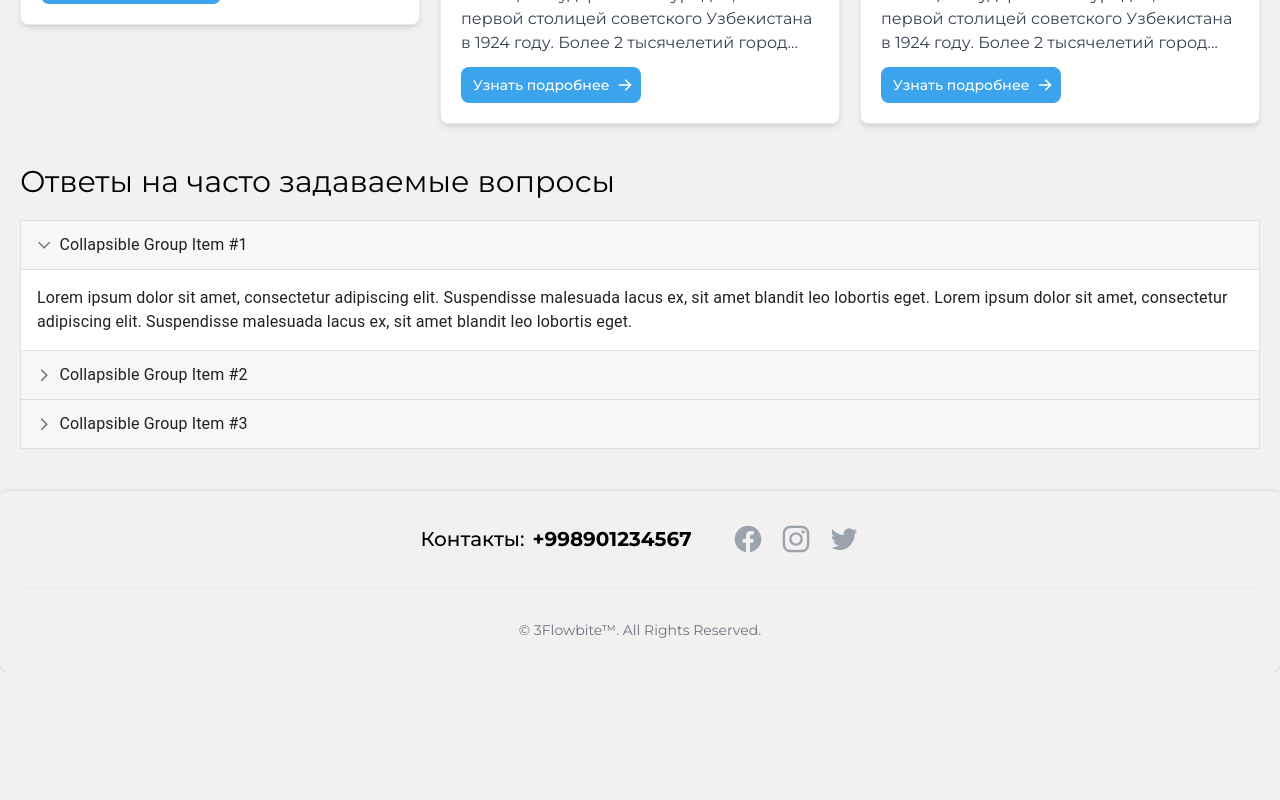
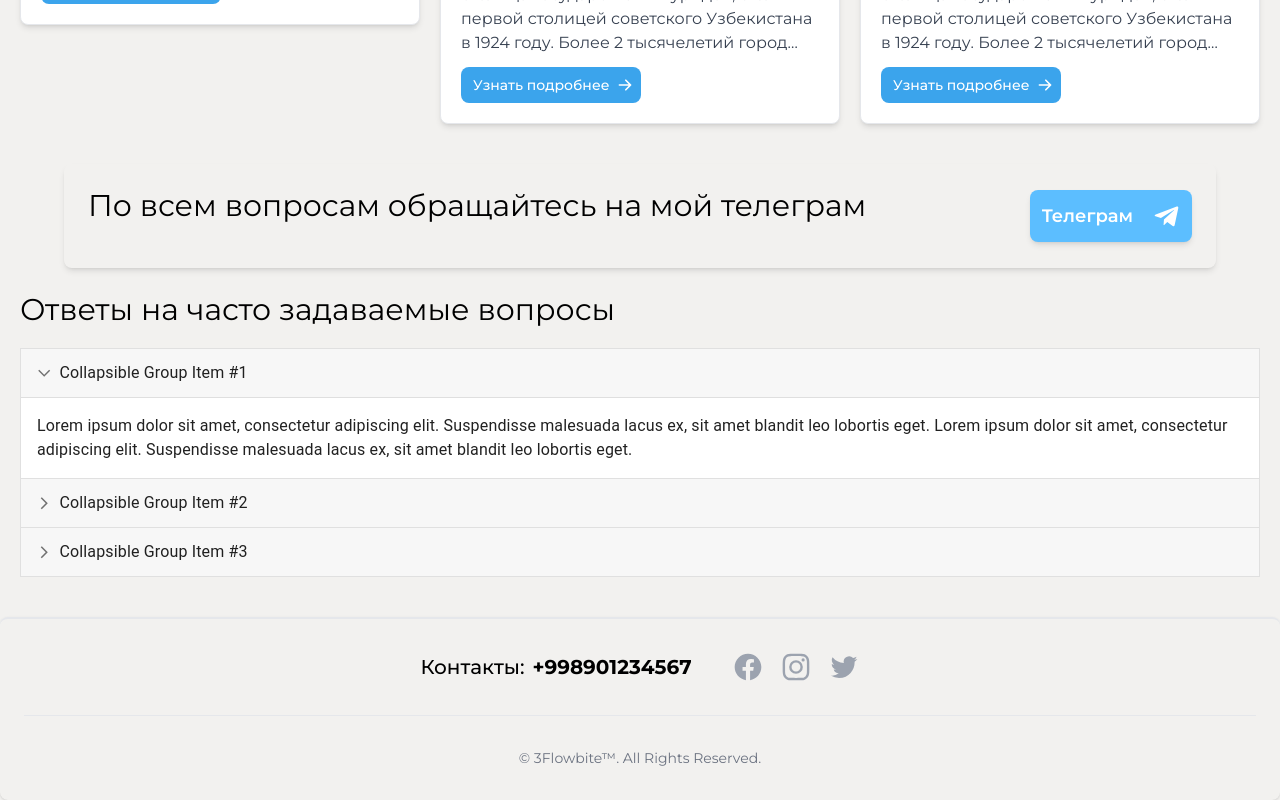
Before and after one commit to djurakulov14/travel-guide, a React (Create React App) app: page / in a window 1280 px wide. Shown: the part 2270-3070 px from the top of the page. Before the commit the page ends 2942 px from the top, so only its background shows below. Built offline with nearby package versions, Linux system fonts and the light colour scheme.

Commit message:
add:ToTelegram block

```diff
--- a/src/pages/HomePage.jsx
+++ b/src/pages/HomePage.jsx
@@ -6,7 +6,7 @@ import user from '../resources/grandpa.jpeg'
 import 'aos/dist/aos.css';
 import AOS from 'aos';
 import Questions from '../Components/Questions';
-import { FaArrowCircleUp } from 'react-icons/fa'
+import { FaArrowCircleUp, FaTelegramPlane } from 'react-icons/fa'
 import Button from '@mui/material/Button';
 import Dialog from '@mui/material/Dialog';
 import DialogActions from '@mui/material/DialogActions';
@@ -145,6 +145,21 @@ export const HomePage = () => {
           tours.map(i => <Cards item={i} key={i.id} />)
         }
       </section>
+      <div
+        data-aos="fade-right"
+        data-aos-offset="200"
+        data-aos-easing="ease-in-sine"
+        data-aos-duration="500"
+        className="container m-auto shadow-md w-[90%] flex items-center justify-between gap-5  mb-6 rounded-lg p-6 max-sm:flex-col max-sm:gap-1"
+      >
+        <h1 className="text-3xl mb-5 max-lg:text-xl max-sm:text-sm">
+          По всем вопросам обращайтесь на мой телеграм
+        </h1>
+        <div className="flex items-center gap-5 p-3 bg-[#5cbeff] rounded-lg shadow-md cursor-pointer transition ease-in hover:bg-[#49b6ff]">
+          <p className="text-lg font-semibold text-white">Телеграм</p>
+          <FaTelegramPlane color='white' size={27}/>
+        </div>
+      </div>
       <div className='container px-5 m-auto w-[100%]'>
         <Questions />
       </div>
```
